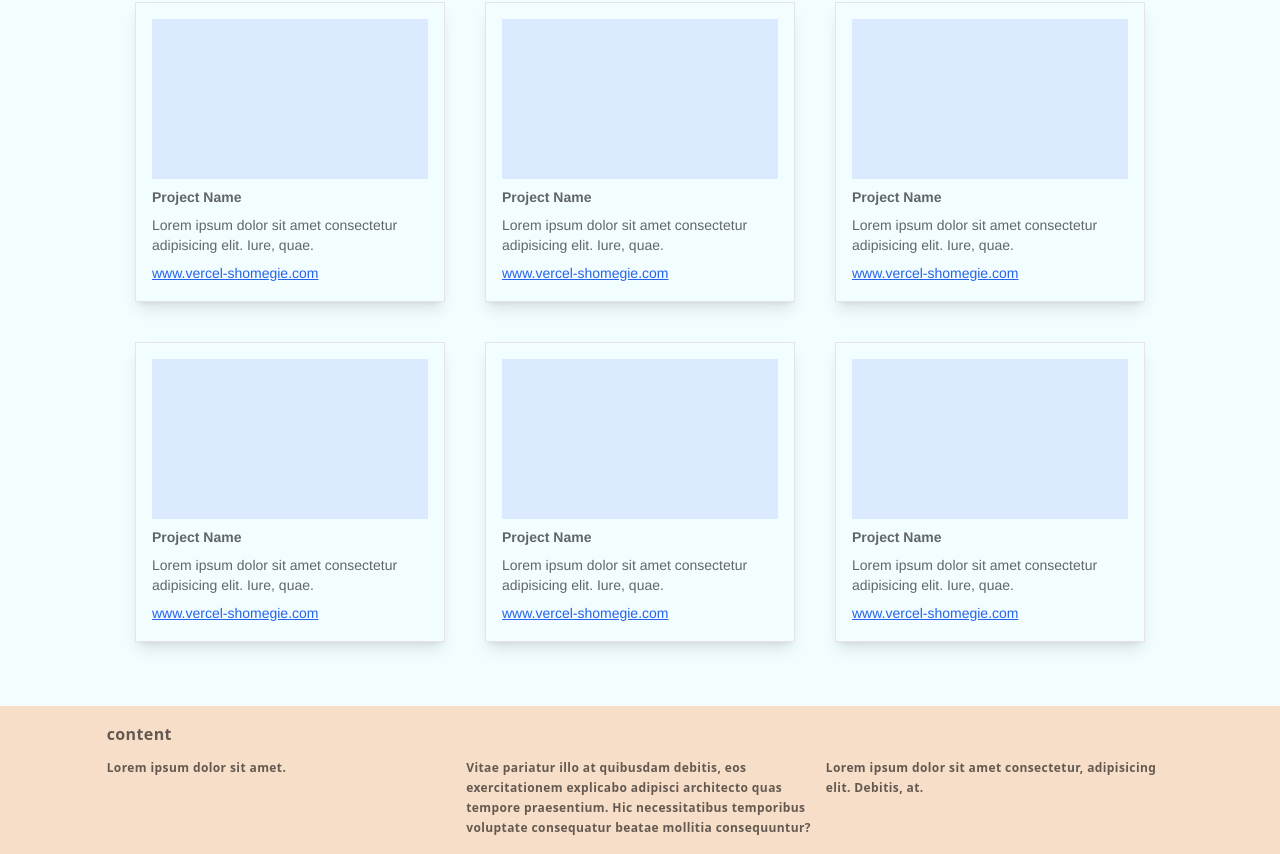
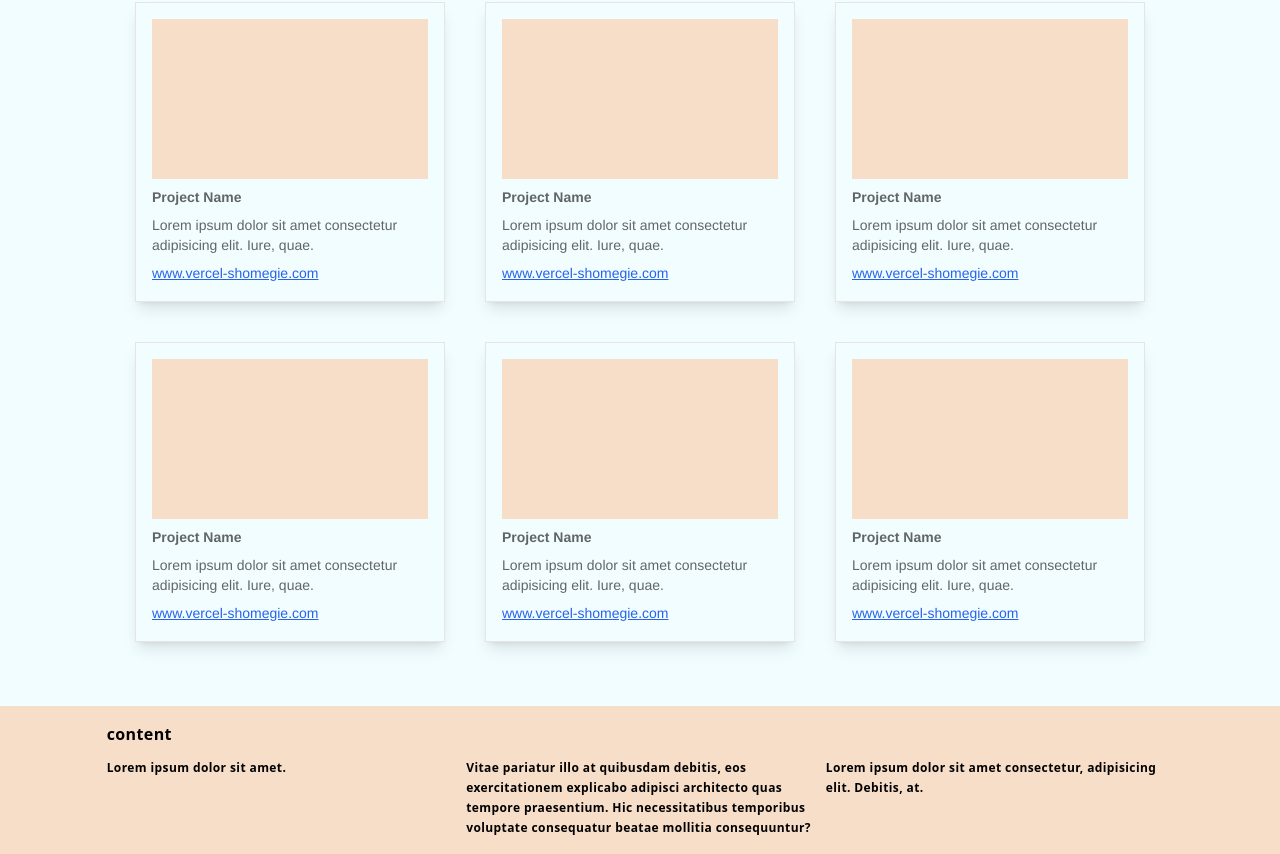
Before and after one commit to Shomegie/Shomegie, a SvelteKit app: page /page/projects in a window 1280 px wide. Shown: the part 330-1184 px from the top of the page. Built offline with nearby package versions, Linux system fonts and the light colour scheme.

Commit message:
cosmetic changes

```diff
--- a/src/components/footer.svelte
+++ b/src/components/footer.svelte
@@ -1,4 +1,5 @@
-<div class="bg-[#F7DEC8] text-black tracking-wide text-opacity-60 font-bold h-fit w-full py-4">
+<div class=" sm:hidden bg-[#F7DEC8] h-1 w-full"></div>
+<div class=" bg-black sm:bg-[#F7DEC8] text-gray-50 sm:text-black tracking-wide text-opacity-60 font-bold h-fit w-full py-4">
     <div class="w-5/6 mx-auto h-full flex flex-col space-y-3">
         <div class="">content</div>
         <div class="lorem grid grid-cols-3 gap-3 text-xs leading-5">
--- a/src/components/project_card.svelte
+++ b/src/components/project_card.svelte
@@ -1,6 +1,6 @@
 <div class="block sm:hidden w-full px-4 border-b ">
-    <div class="w-full h-[250px] max-h-[300px] bg-white shadow-lg border border-[#F7DEC8] mx-auto flex flex-col p-4">
-        <div class="img h-3/5 w-full bg-[#F2FDFF]  rounded "></div>
+    <div class="w-full h-[250px] max-h-[300px] bg-white shadow-lg border border-[#F7DEC8] border-stone-200 mx-auto flex flex-col p-4">
+        <div class="img h-3/5 w-full bg-[#F2FDFF] rounded "></div>
         <div class="info flex flex-col pt-2 space-y-2">
             <div class=" text-sm font-bold text-black text-opacity-60">Project Name</div>
             <div class="text-sm font-light text-black text-opacity-60"> Lorem ipsum dolor sit amet consectetur adipisicing elit. Iure, quae. </div>
@@ -12,8 +12,8 @@
 </div>
 
 <div class="hidden sm:block">
-    <div class="w-[310px] h-[300px] max-h-[300px]  shadow-lg border border-[#F7DEC8] border-stone-200 mx-auto flex flex-col p-4">
-        <div class="img h-3/5 w-full bg-blue-100 bg-[#f7DEC8] "></div>
+    <div class="w-[310px] h-[300px] max-h-[300px]  shadow-lg border border-stone-200 mx-auto flex flex-col p-4">
+        <div class="img h-3/5 w-full bg-[#f7dec8] "></div>
         <div class="info flex flex-col pt-2 space-y-2">
             <div class=" text-sm font-bold text-black text-opacity-60">Project Name</div>
             <div class="text-sm font-light text-black text-opacity-60"> Lorem ipsum dolor sit amet consectetur adipisicing elit. Iure, quae. </div>
```
